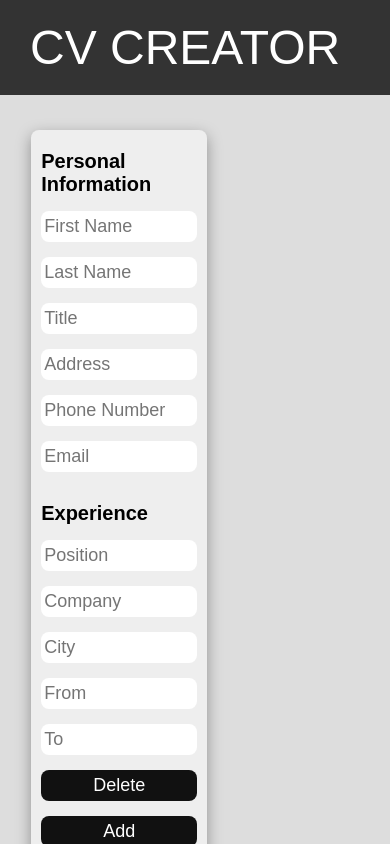
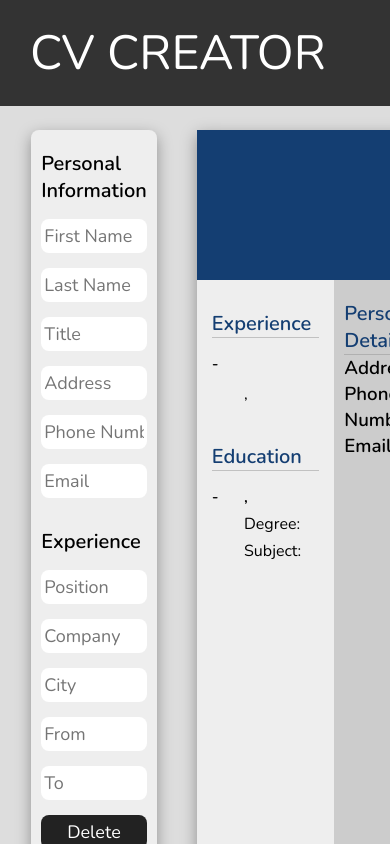
Before and after one commit to Miguel0312/cv-project, a React (Create React App) app: page / in a window 390 px wide. Shown: the top 844 px of the page. Built offline with nearby package versions, Linux system fonts and the light colour scheme; a web font is replaced by a local one.

Commit message:
Created a CV that is responsive do the data inserted in the form

```diff
--- a/src/App.js
+++ b/src/App.js
@@ -2,6 +2,7 @@ import React, { Component } from "react";
 import Navbar from "./components/Navbar";
 import "./styles/App.css";
 import Form from "./components/Form";
+import CV from "./components/CV";
 
 var personalInformation = require("./assets/personalInformation.json");
 var experience = require("./assets/experience.json");
@@ -11,13 +12,26 @@ class App extends Component {
   constructor(props) {
     super(props);
     this.sections = [personalInformation, experience, education];
+    const data = [];
+    for (let i = 0; i < this.sections.length; i += 1) {
+      data.push([{ content: new Array(this.sections[i].informations.length).fill("") }]);
+    }
+
+    this.state = { data };
+  }
+
+  updateAppData(data) {
+    this.setState({ data });
   }
 
   render() {
     return (
       <div>
-        <Navbar/>
-        <Form sections={this.sections}/>
+        <Navbar />
+        <div id="content">
+          <Form sections={this.sections} updateApp={this.updateAppData.bind(this)} />
+          <CV data={this.state.data} />
+        </div>
       </div>
     );
   }
--- /dev/null
+++ b/src/components/CV.js
@@ -0,0 +1,21 @@
+import React, { Component } from "react";
+import "../styles/CV.css";
+import Title from "./Title";
+import Contact from "./Contact";
+import Experiences from "./Experiences";
+import Education from "./Education";
+
+class CV extends Component {
+  render() {
+    return (
+      <div id="CV">
+        <Title data={this.props.data[0]} />
+        <Contact data={this.props.data[0]} />
+        <Experiences data={this.props.data[1]} />
+        <Education data={this.props.data[2]} />
+      </div>
+    );
+  }
+}
+
+export default CV;
--- /dev/null
+++ b/src/components/Contact.js
@@ -0,0 +1,20 @@
+import React, { Component } from "react";
+
+class Contact extends Component {
+  render() {
+    const { content } = this.props.data[0];
+    return (
+      <div id="contact">
+        <h2>Personal Details</h2>
+        <h3>Address</h3>
+        <p>{content[3]}</p>
+        <h3>Phone Number</h3>
+        <p>{content[4]}</p>
+        <h3>Email</h3>
+        <p>{content[5]}</p>
+      </div>
+    );
+  }
+}
+
+export default Contact;
--- /dev/null
+++ b/src/components/Education.js
@@ -0,0 +1,33 @@
+import React, { Component } from "react";
+
+class Education extends Component {
+  render() {
+    const { data } = this.props;
+    return (
+      <div id="education">
+        <h2>Education</h2>
+        {data.map((e) => {
+          const { content } = e;
+          return (
+            <div className="edu" key={e.id + "exp"}>
+              <p key={e.id + "date"} className="date">
+                {content[4] + " - " + content[5]}
+              </p>
+              <p key={e.id + "uni"} className="university">
+                {content[0] + ", " + content[1]}
+              </p>
+              <p key={e.id + "deg"} className="degree">
+                Degree: {content[2]}
+              </p>
+              <p key={e.id + "sub"} className="subject">
+                Subject: {content[3]}
+              </p>
+            </div>
+          );
+        })}
+      </div>
+    );
+  }
+}
+
+export default Education;
--- /dev/null
+++ b/src/components/Experiences.js
@@ -0,0 +1,30 @@
+import React, { Component } from "react";
+
+class Experiences extends Component {
+  render() {
+    const { data } = this.props;
+    return (
+      <div id="experiences">
+        <h2>Experience</h2>
+        {data.map((e) => {
+          const { content } = e;
+          return (
+            <div className="exp" key={e.id + "exp"}>
+              <p key={e.id + "date"} className="date">
+                {content[3] + " - " + content[4]}
+              </p>
+              <p key={e.id + "pos"} className="position">
+                {content[0]}
+              </p>
+              <p key={e.id + "comp"} className="company">
+                {content[1] + ", " + content[2]}
+              </p>
+            </div>
+          );
+        })}
+      </div>
+    );
+  }
+}
+
+export default Experiences;
--- a/src/components/Form.js
+++ b/src/components/Form.js
@@ -1,16 +1,33 @@
 import React, { Component } from "react";
 import Section from "./Section";
 import uniqid from "uniqid";
-import "../styles/Form.css"
+import "../styles/Form.css";
 
 class Form extends Component {
+  constructor(props) {
+    super(props);
+    const data = [];
+    for (let i = 0; i < this.props.sections.length; i += 1) {
+      const id = uniqid();
+      const content = new Array(this.props.sections[i].informations.length).fill("");
+      data.push([{ id, content }]);
+    }
+    this.state = { data };
+  }
+
+  updateFormData(sectionIndex, content) {
+    const newData = this.state.data;
+    newData[sectionIndex] = content;
+    this.setState({ data: newData });
+    this.props.updateApp(this.state.data);
+  }
+
   render() {
     const { sections } = this.props;
     return (
       <form>
-        {sections.map((section) => {
-          const id = uniqid();
-          return <Section key={id} section={section}></Section>;
+        {sections.map((section, index) => {
+          return <Section key={index} section={section} updateForm={this.updateFormData.bind(this, index)}></Section>;
         })}
       </form>
     );
--- a/src/components/Informations.js
+++ b/src/components/Informations.js
@@ -18,6 +18,7 @@ class Informations extends Component {
     this.setState({
       data: tempData,
     });
+    this.props.updateSection(e.target.value, index);
   }
 
   render() {
--- a/src/components/Section.js
+++ b/src/components/Section.js
@@ -6,24 +6,49 @@ import uniqid from "uniqid";
 class Section extends Component {
   constructor(props) {
     super(props);
+    const id = uniqid();
     this.state = {
-      infoIds: [uniqid()],
+      data: [{ id: id, content: new Array(this.props.section.informations.length).fill("") }],
     };
   }
 
   addInfo(e) {
     e.preventDefault();
-    this.setState({
-      infoIds: this.state.infoIds.concat(uniqid()),
-    });
+    const id = uniqid();
+    this.setState(
+      {
+        data: this.state.data.concat({ id: id, content: new Array(this.props.section.informations.length).fill("") }),
+      },
+      () => {
+        this.props.updateForm(this.state.data);
+      }
+    );
   }
 
   deleteInfo(e, id) {
     e.preventDefault();
-    const newInfo = this.state.infoIds.filter((e) => e !== id);
+    const newInfo = this.state.data.filter((e) => e.id !== id);
+    this.setState(
+      {
+        data: newInfo,
+      },
+      () => {
+        this.props.updateForm(this.state.data);
+      }
+    );
+  }
+
+  updateSectionData(id, text, index) {
+    const newData = this.state.data.map((e) => {
+      if (e.id === id) {
+        e.content[index] = text;
+      }
+      return e;
+    });
     this.setState({
-      infoIds: newInfo,
+      data: newData,
     });
+    this.props.updateForm(this.state.data);
   }
 
   createDeleteButton(dynamic, id) {
@@ -46,11 +71,15 @@ class Section extends Component {
     return (
       <div className="section">
         <h2 className="title">{title}</h2>
-        {this.state.infoIds.map((id) => {
+        {this.state.data.map((d) => {
           return (
-            <div key={id + "div"}>
-              <Informations informations={informations} key={id} id={id}></Informations>
-              {this.createDeleteButton(dynamic, id)}
+            <div key={d.id + "div"}>
+              <Informations
+                informations={informations}
+                key={d.id}
+                updateSection={this.updateSectionData.bind(this, d.id)}
+              ></Informations>
+              {this.createDeleteButton(dynamic, d.id)}
             </div>
           );
         })}
--- /dev/null
+++ b/src/components/Title.js
@@ -0,0 +1,15 @@
+import React, { Component } from "react";
+
+class Title extends Component {
+  render() {
+    const { content } = this.props.data[0];
+    return (
+      <div id="Title">
+        <p id="name">{content[0] + " " + content[1]}</p>
+        <p id="position">{content[2]}</p>
+      </div>
+    );
+  }
+}
+
+export default Title;
--- a/src/styles/App.css
+++ b/src/styles/App.css
@@ -16,3 +16,9 @@ body,
 html {
   background-color: #ddd;
 }
+
+#content {
+  margin-top: 130px;
+  display: flex;
+  gap: 40px;
+}
--- /dev/null
+++ b/src/styles/CV.css
@@ -0,0 +1,120 @@
+@import url("https://fonts.googleapis.com/css2?family=Nunito:wght@400;600&display=swap");
+
+* {
+  font-family: "Nunito", sans-serif;
+}
+
+#CV {
+  width: 40vw;
+  height: 297mm;
+  width: 210mm;
+  position: sticky;
+  background-color:#eee;
+  box-shadow: rgba(0, 0, 0, 0.35) 0px 5px 15px;
+  display: grid;
+  grid-template-columns: 60% 40%;
+  grid-template-rows: 150px min-content min-content 1fr;
+  grid-template-areas:
+    "title title"
+    "experience contact"
+    "education contact"
+    ". contact";
+}
+
+#Title {
+  display: flex;
+  flex-direction: column;
+  justify-content: center;
+  background-color: #143e72;
+  grid-area: title;
+  color: white;
+  padding-left: 20px;
+}
+
+#name {
+  font-size: 52px;
+  font-weight: 600;
+}
+
+#position {
+  font-size: 24px;
+}
+
+#contact {
+  display: flex;
+  flex-direction: column;
+  background-color: #ccc;
+  grid-area: contact;
+  padding: 20px 10px;
+}
+
+#contact h2 {
+  color: #143e72;
+  border-bottom: 1px solid rgba(150, 150, 150, 0.5);
+}
+
+#experiences {
+  margin-top: 30px;
+  padding: 0 15px;
+}
+
+#experiences h2 {
+  color: #143e72;
+  border-bottom: 1px solid rgba(150, 150, 150, 0.5);
+}
+
+.exp {
+  margin-top: 15px;
+  display: grid;
+  grid-template-columns: 30% 70%;
+  grid-template-rows: repeat(2, 50%);
+  grid-template-areas: "date position" ". company";
+  height: 60px;
+}
+
+.date {
+  grid-area: date;
+  font-weight: 800;
+}
+
+.position {
+  grid-area: position;
+  font-weight: 800;
+}
+
+.company {
+  grid-area: company;
+}
+
+#education {
+  margin-top: 30px;
+  padding: 0 15px;
+}
+
+#education h2 {
+  color: #143e72;
+  border-bottom: 1px solid rgba(150, 150, 150, 0.5);
+}
+
+.edu {
+  margin-top: 15px;
+  display: grid;
+  grid-template-columns: 30% 70%;
+  grid-template-rows: repeat(3, 1fr);
+  grid-template-areas: "date university" ". degree" ". subject";
+  grid-row-gap: 5px;
+  height: 60px;
+}
+
+.university {
+  grid-area: university;
+  font-weight: 800;
+}
+
+.degree {
+  grid-area: degree;
+}
+
+.subject {
+  grid-area: subject;
+}
--- a/src/styles/Form.css
+++ b/src/styles/Form.css
@@ -4,7 +4,6 @@ form {
   width: 40vw;
   background-color: #eee;
   margin-left: 8vw;
-  margin-top: 130px;
   padding: 20px 10px;
   border-radius: 8px;
   box-shadow: rgba(0, 0, 0, 0.35) 0px 5px 15px;
@@ -42,10 +41,10 @@ button {
   border: none;
   margin-top: 15px;
   color: white;
-  background-color: #111;
+  background-color: #222;
 }
 
-button:hover{
+button:hover {
   cursor: pointer;
   background-color: black;
 }
```
